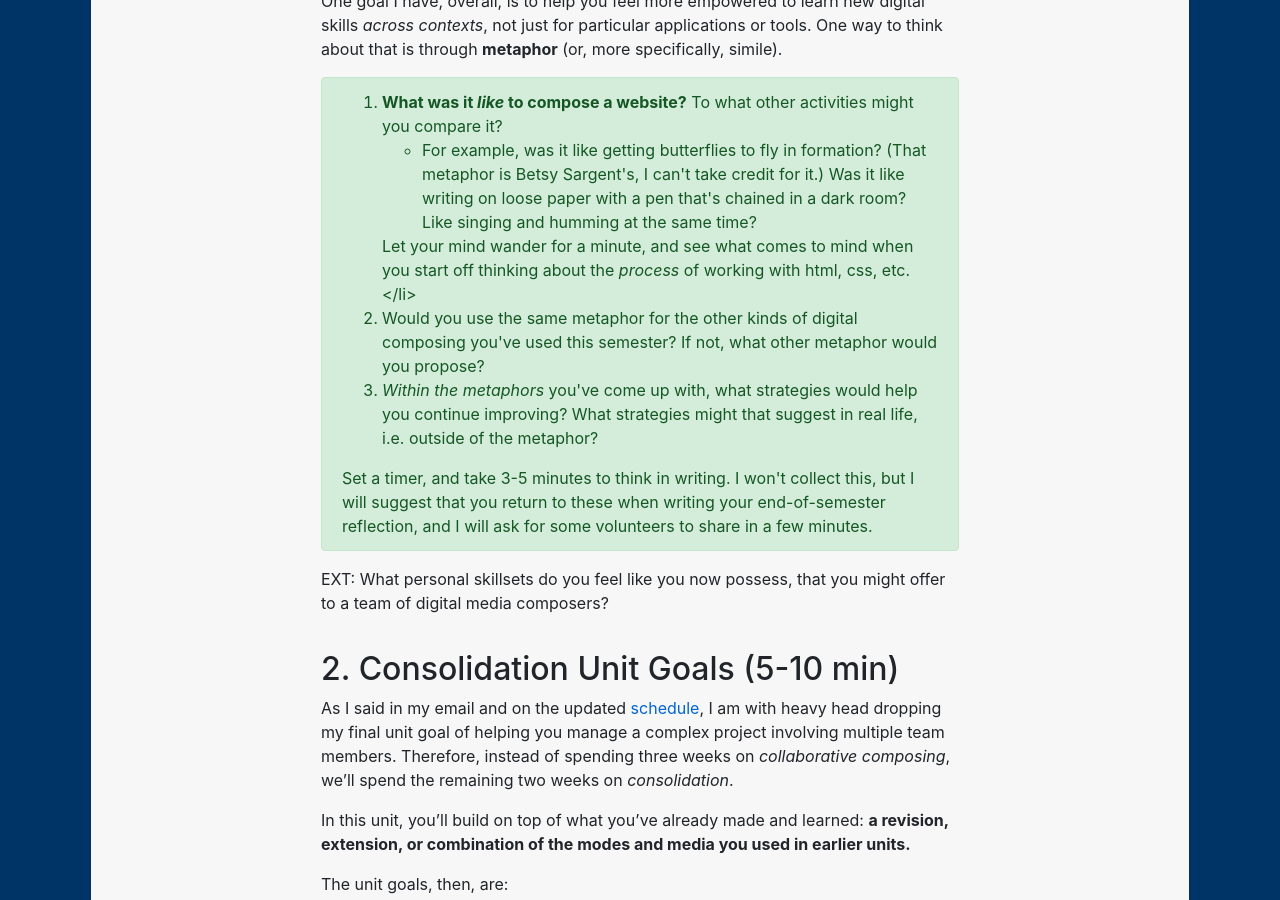
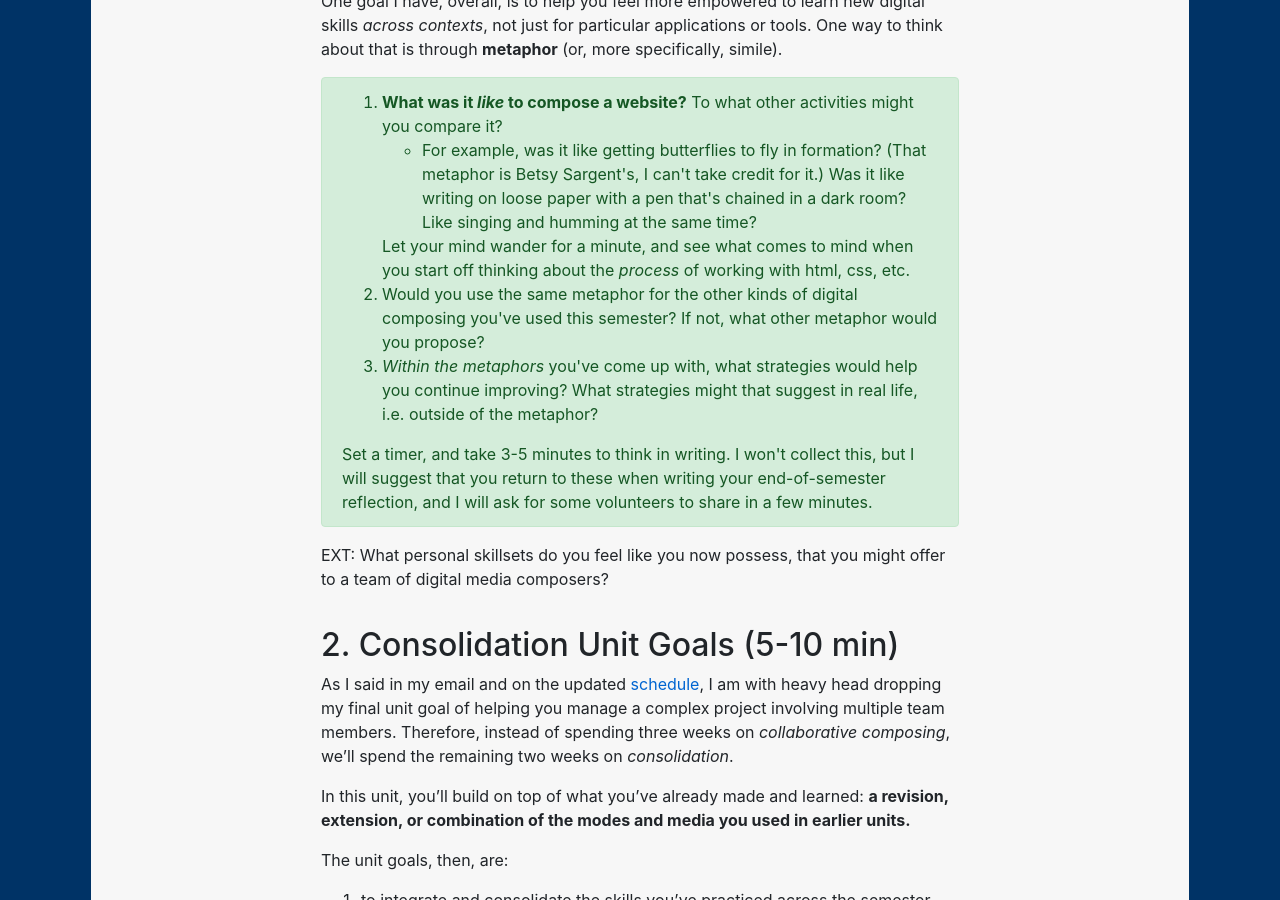
Before and after one commit to benmiller314/cdm2020spring, a Jekyll site: the page built from plans/lesson-22.md, in a window 1280 px wide and 900 px high, scrolled down 693 px. Built offline with Jekyll 4.4.1, drawn with Linux system fonts in a browser that asks for light colours; our own code applies the rules of GitHub Pages for plain Markdown files.

Commit message:
remove extra </li>

```diff
--- a/plans/lesson-22.md
+++ b/plans/lesson-22.md
@@ -21,7 +21,7 @@ One goal I have, overall, is to help you feel more empowered to learn new digita
 
 <div class="alert alert-success">
    <ol>
-      <li><strong>What was it <em>like</em> to compose a website?</strong> To what other activities might you compare it? <ul><li>For example, was it like getting butterflies to fly in formation? (That metaphor is Betsy Sargent's, I can't take credit for it.) Was it like writing on loose paper with a pen that's chained in a dark room? Like singing and humming at the same time?</li></ul></li> Let your mind wander for a minute, and see what comes to mind when you start off thinking about the <em>process</em> of working with html, css, etc.</li>
+      <li><strong>What was it <em>like</em> to compose a website?</strong> To what other activities might you compare it? <ul><li>For example, was it like getting butterflies to fly in formation? (That metaphor is Betsy Sargent's, I can't take credit for it.) Was it like writing on loose paper with a pen that's chained in a dark room? Like singing and humming at the same time?</li></ul> Let your mind wander for a minute, and see what comes to mind when you start off thinking about the <em>process</em> of working with html, css, etc.</li>
       <li>Would you use the same metaphor for the other kinds of digital composing you've used this semester? If not, what other metaphor would you propose?</li>
       <li><em>Within the metaphors</em> you've come up with, what strategies would help you continue improving? What strategies might that suggest in real life, i.e. outside of the metaphor?</li>
    </ol>
```
